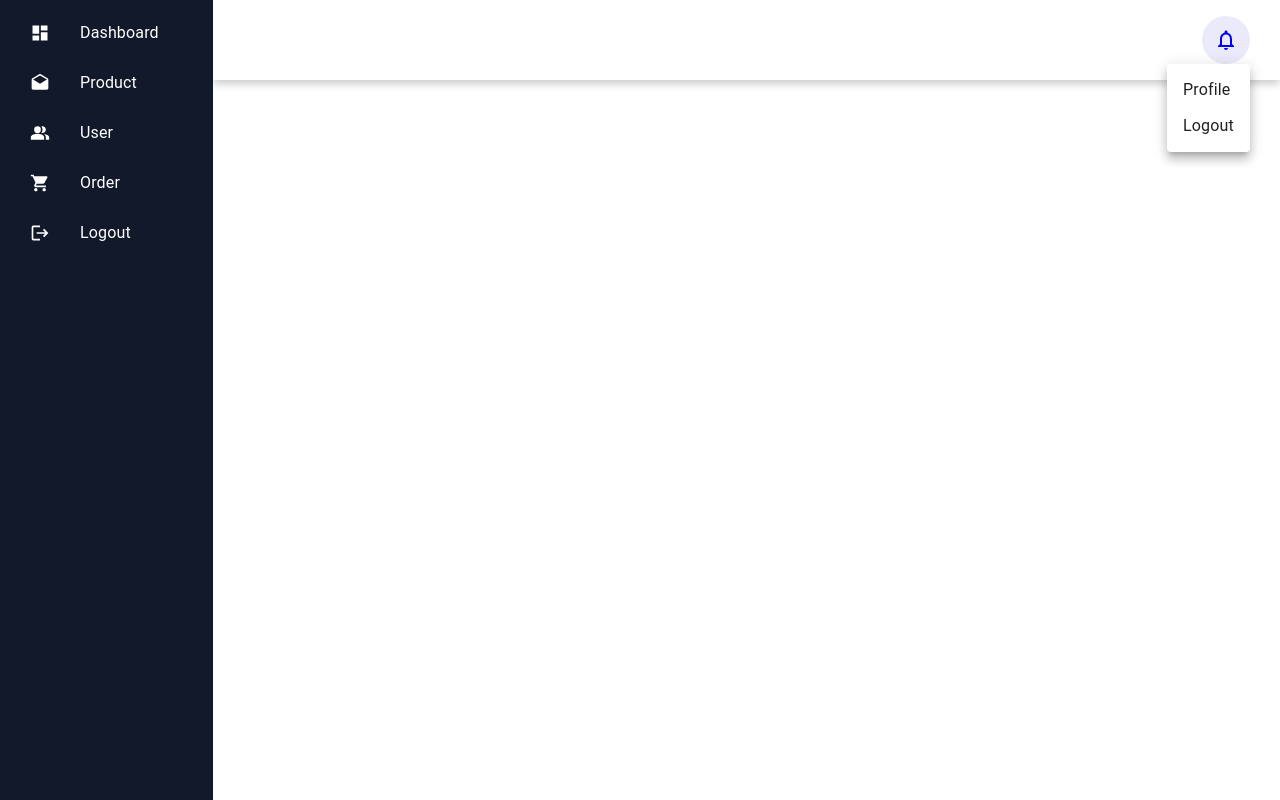
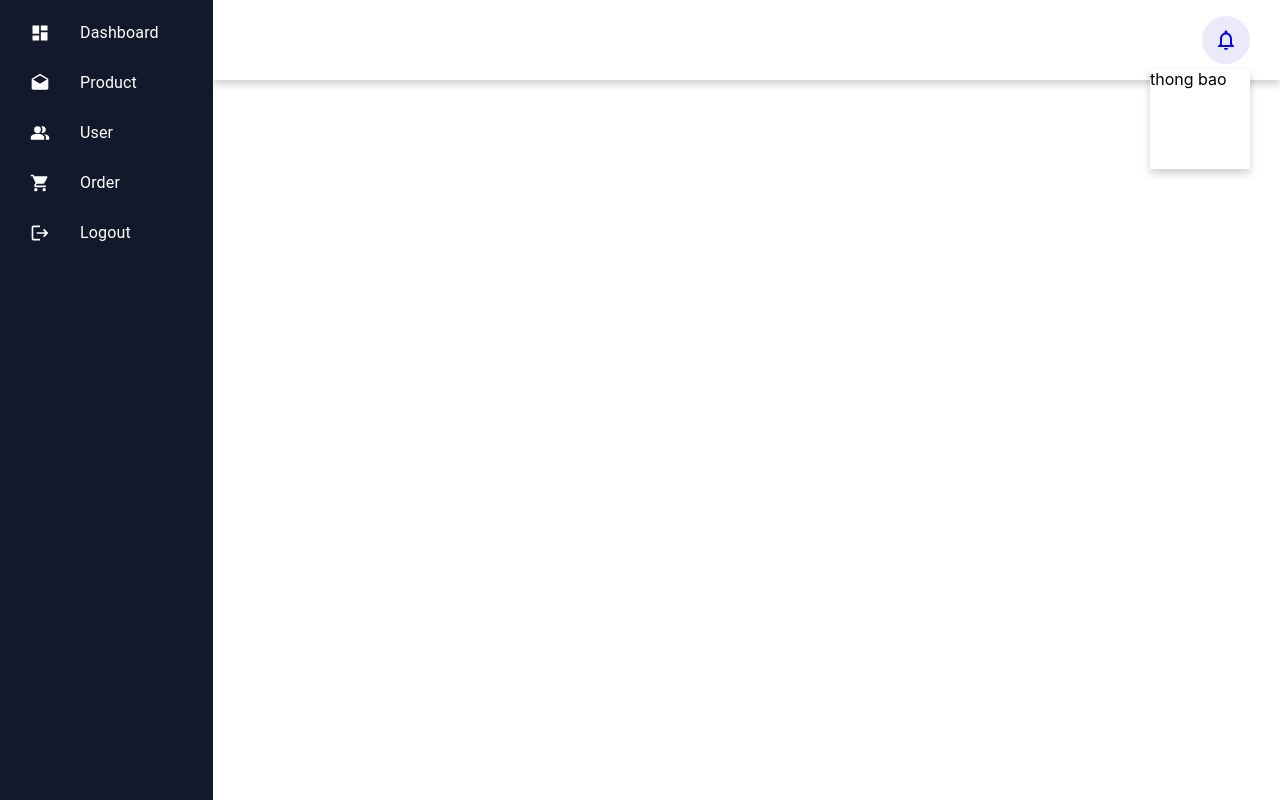
Before and after one commit to BaHoang/ProjectEcomerce, a React (Create React App) app in the folder front_end_admin/: page /admin in a window 1280 px wide. Both pictures are taken after a click on the button "account of current user". Built offline with nearby package versions, Linux system fonts and the light colour scheme.

Commit message:
fix: fix bug when click bell notification

```diff
--- a/front_end_admin/src/HomeScreen/AdminScreen.jsx
+++ b/front_end_admin/src/HomeScreen/AdminScreen.jsx
@@ -27,21 +27,18 @@ const OverLay = styled(Box)({
 
 export const AdminScreen = () => {
 
-    const [anchorEl, setAnchorEl] = useState(null)
-
-    const [xsDisplay, setXsDisplay] = useState('none')
+    const [anchorEl, setAnchorEl] = useState(false)
 
     const displaySidebar = useSelector(state => state.displaySidebar)
-    console.log("hihihihih", displaySidebar)
 
     const dispatch = useDispatch()
 
     const handleMenu = (event) => {
-        setAnchorEl(event.currentTarget);
+        setAnchorEl(!anchorEl);
     }
 
     const handleClose = () => {
-        setAnchorEl(null);
+        setAnchorEl(false);
     }
 
     const handleXsDisplay = () => {
@@ -54,7 +51,7 @@ export const AdminScreen = () => {
     }
 
     return (
-        <>
+        <Box onClick={handleMenu}>
             <Box sx={{
                 position: 'fixed',
                 top: '0',
@@ -101,7 +98,7 @@ export const AdminScreen = () => {
                     <MenuIcon sx={{ color: 'blue' }} />
                 </IconButton>
 
-                <Box sx={{ marginLeft: 'auto' }}>
+                <Box sx={{ marginLeft: 'auto', position:'relative' }}>
                     <IconButton
                         size="large"
                         aria-label="account of current user"
@@ -115,25 +112,11 @@ export const AdminScreen = () => {
                         <NotificationsNoneIcon  sx={{ color: 'blue' }} />
                     </IconButton>
 
-                    <Menu
-                        id="menu-appbar"
-                        anchorEl={anchorEl}
 
 
-                        anchorOrigin={{
-                            vertical: 'bottom',
-                            horizontal: 'right',
-                        }}
-                        transformOrigin={{
-                            vertical: 'top',
-                            horizontal: 'right',
-                        }}
-                        open={Boolean(anchorEl)}
-                        onClose={handleClose}
-                    >
-                        <MenuItem onClick={handleClose}>Profile</MenuItem>
-                        <MenuItem onClick={handleClose}>Logout</MenuItem>
-                    </Menu>
+                    <Box sx={{height: '100px', width: '100px', position: 'absolute', right: '0', top: '110%', backgroundColor:'white', boxShadow: '0 4px 8px 0 rgba(0, 0, 0, 0.2)', display: (anchorEl ? 'block' : 'none')}}>
+                        thong bao
+                    </Box>
                 </Box>
 
                 {/* <Box >
@@ -186,6 +169,6 @@ export const AdminScreen = () => {
                 </Routes>
             </Box>
 
-        </>
+        </Box>
     )
 }
```
